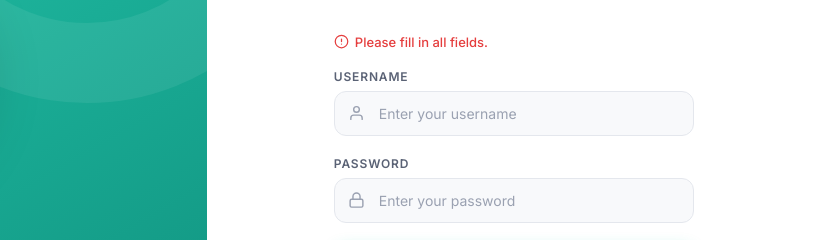
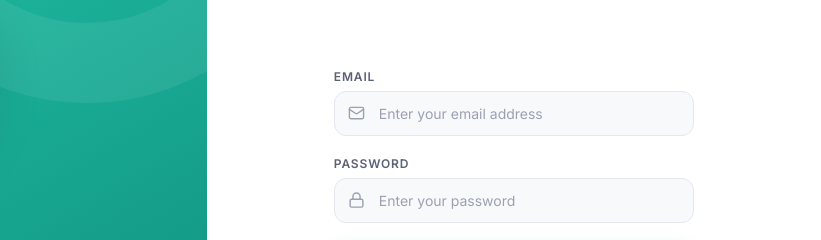
Before and after one commit to chaos5starz/WhatsApp-waiter-bot, a website: page public/login.html in a window 1280 px wide. Both pictures are taken after a click on the button "Sign In". Shown: the part 257-497 px from the top of the page, 459-1280 px from the left. Drawn offline with Linux system fonts and the light colour scheme.

Commit message:
switch authentication from username to email while keeping username display in dashboard

```diff
--- a/public/login.html
+++ b/public/login.html
@@ -498,16 +498,16 @@
       <div id="error" role="alert"></div>
 
       <div class="field">
-        <label for="username">Username</label>
+        <label for="email">Email</label>
         <div class="input-wrap">
           <span class="input-icon">
-            <!-- Person icon -->
+            <!-- Email icon -->
             <svg width="17" height="17" viewBox="0 0 24 24" fill="none" stroke="currentColor" stroke-width="2" stroke-linecap="round" stroke-linejoin="round">
-              <path d="M20 21v-2a4 4 0 0 0-4-4H8a4 4 0 0 0-4 4v2"/>
-              <circle cx="12" cy="7" r="4"/>
+              <rect x="2" y="4" width="20" height="16" rx="2"/>
+              <path d="m22 7-8.97 5.7a1.94 1.94 0 0 1-2.06 0L2 7"/>
             </svg>
           </span>
-          <input type="text" id="username" placeholder="Enter your username" autocomplete="username" />
+          <input type="email" id="email" placeholder="Enter your email address" autocomplete="email" />
         </div>
       </div>
 
@@ -544,11 +544,11 @@
   </div>
 
 <script>
-document.getElementById('username').addEventListener('keydown', (e) => { if (e.key === 'Enter') login(); });
+document.getElementById('email').addEventListener('keydown', (e) => { if (e.key === 'Enter') login(); });
 document.getElementById('password').addEventListener('keydown', (e) => { if (e.key === 'Enter') login(); });
 
 async function login() {
-  const username  = document.getElementById('username').value.trim();
+  const email     = document.getElementById('email').value.trim();
   const password  = document.getElementById('password').value;
   const btn       = document.getElementById('login-btn');
   const errorEl   = document.getElementById('error');
@@ -557,10 +557,10 @@ async function login() {
   // Clear errors
   errorEl.innerHTML = '';
   errorEl.classList.remove('shake');
-  document.getElementById('username').classList.remove('error-field');
+  document.getElementById('email').classList.remove('error-field');
   document.getElementById('password').classList.remove('error-field');
 
-  if (!username || !password) {
+  if (!email || !password) {
     showError('Please fill in all fields.');
     return;
   }
@@ -573,7 +573,7 @@ async function login() {
     const res = await fetch('/api/login', {
       method: 'POST',
       headers: { 'Content-Type': 'application/json' },
-      body: JSON.stringify({ username, password }),
+      body: JSON.stringify({ email, password }),
     });
 
     if (res.ok) {
@@ -581,8 +581,8 @@ async function login() {
       window.location.href = '/dashboard.html';
     } else {
       const body = await res.json().catch(() => ({}));
-      showError(body.error || 'Invalid username or password.');
-      document.getElementById('username').classList.add('error-field');
+      showError(body.error || 'Invalid email or password.');
+      document.getElementById('email').classList.add('error-field');
       document.getElementById('password').classList.add('error-field');
       document.getElementById('password').value = '';
       document.getElementById('password').focus();
@@ -592,7 +592,7 @@ async function login() {
     btn.classList.remove('loading');
     if (dots) dots.classList.remove('loading');
   }
-}
+
 
 function showError(msg) {
   const errorEl = document.getElementById('error');
```
Also changed, not shown: server.js (+4 -4 lines).
